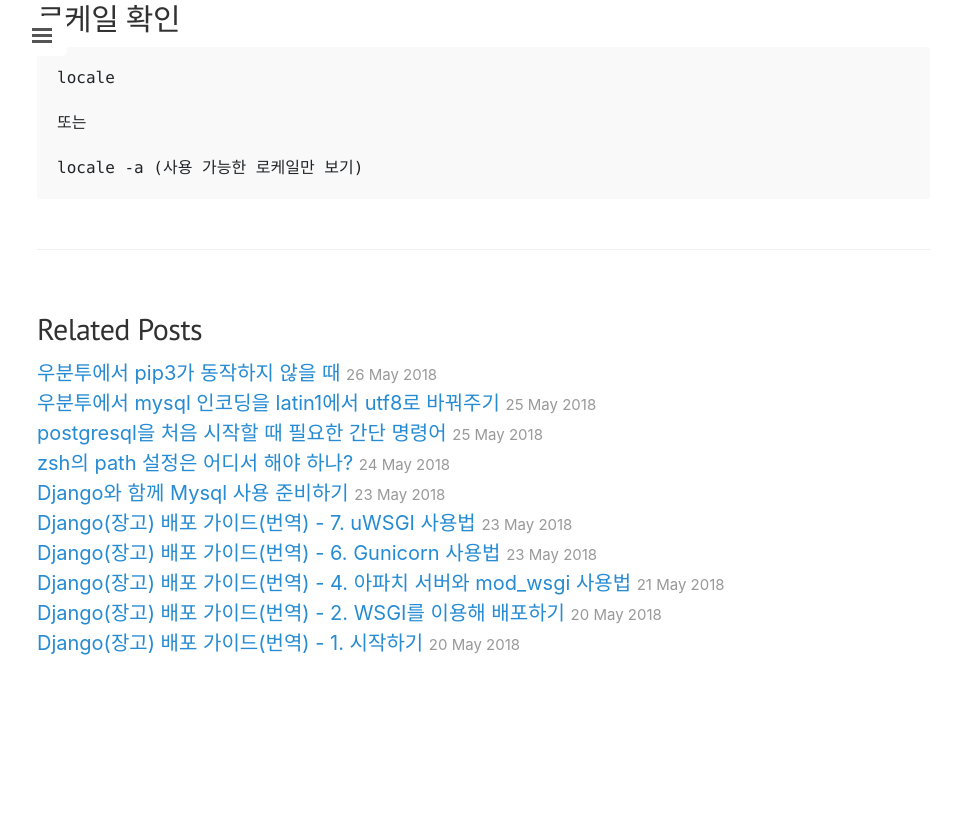
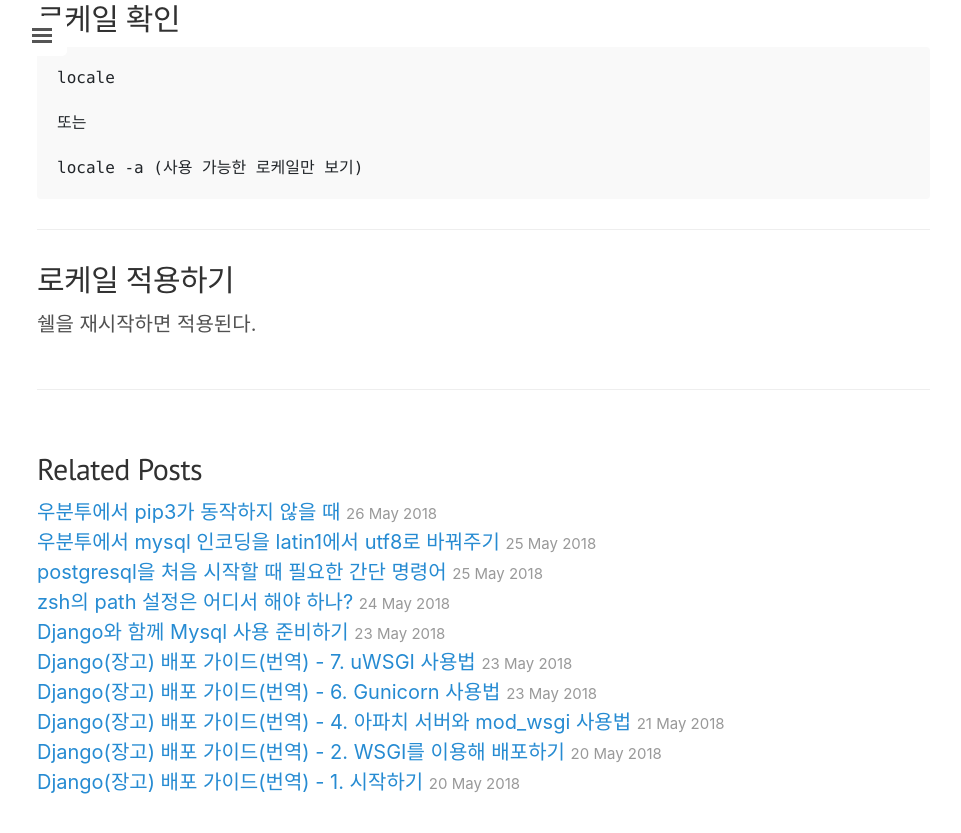
Before and after one commit to jwkcp/jwkcp.github.com, a Jekyll site: the page built from _posts/2018-06-01-how-to-set-locale-on-ubuntu.md, in a window 1280 px wide and 900 px high, scrolled down 1198 px. Shown: the top 833 px of the window, without its empty margins (3-964 px from the left). Built offline with Jekyll 4.4.1, drawn with Linux system fonts in a browser that asks for light colours; nearby versions of some CDN libraries; comment, search, counter and statistics services are not loaded.

Commit message:
로케일 적용 방법 추가

```diff
--- a/_posts/2018-06-01-how-to-set-locale-on-ubuntu.md
+++ b/_posts/2018-06-01-how-to-set-locale-on-ubuntu.md
@@ -45,3 +45,8 @@ locale
 
 locale -a (사용 가능한 로케일만 보기)
 ~~~
+
+---
+
+## 로케일 적용하기
+쉘을 재시작하면 적용된다.
```
